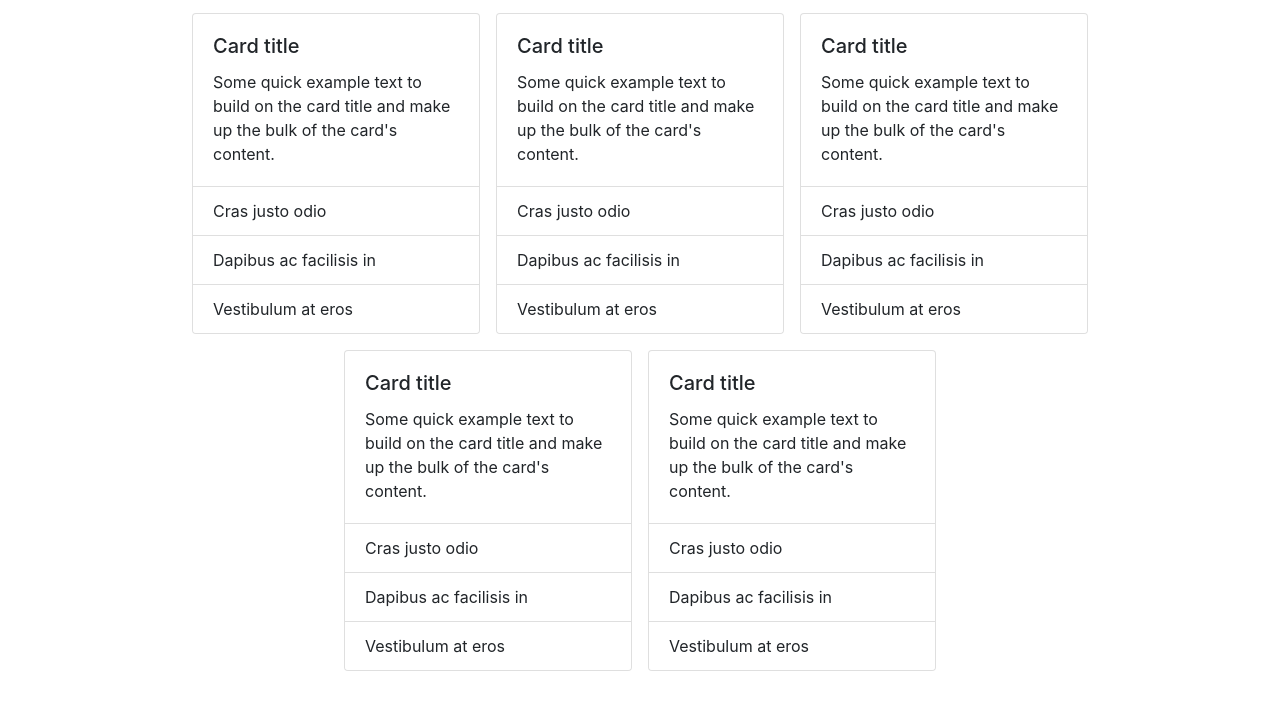
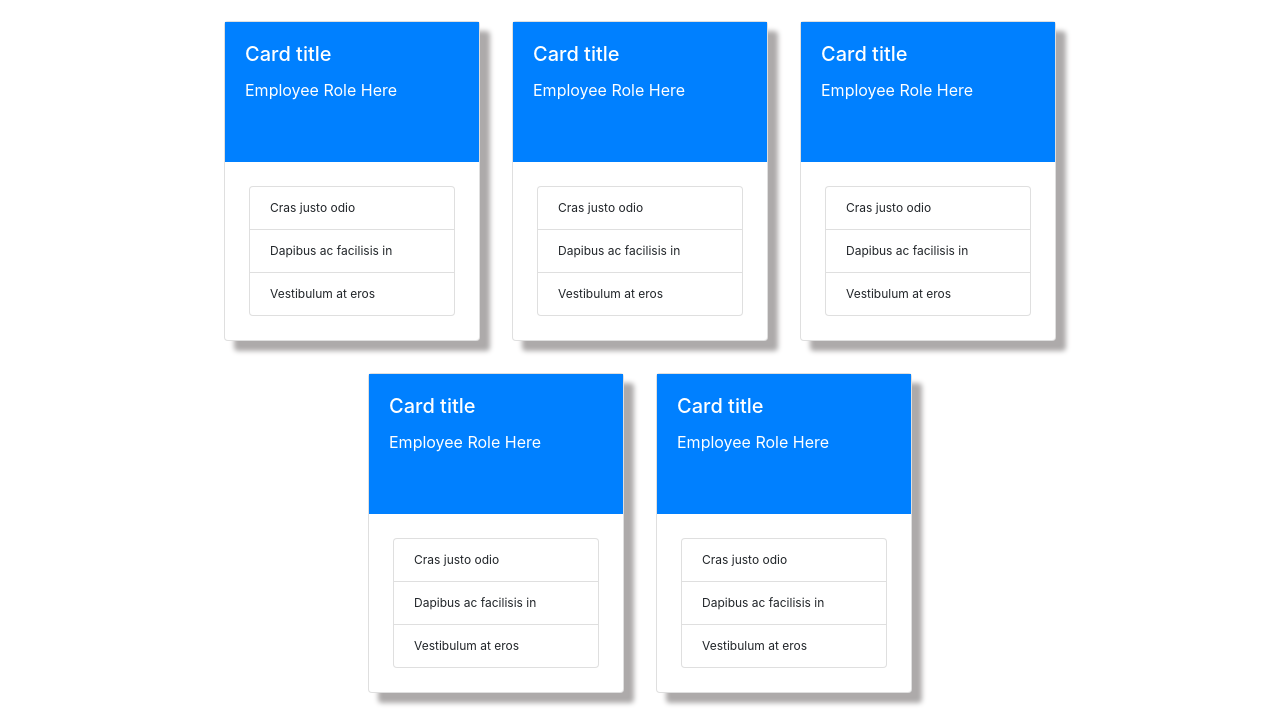
Before and after one commit to Wingz003/TeamBuilder-o-Luigi, a website: page display/index.html in a window 1280 px wide. Shown: the part 102-811 px from the top of the page. Drawn offline with nearby package versions, Linux system fonts and the light colour scheme.

Commit message:
added css and spacing to cards

```diff
--- a/display/index.html
+++ b/display/index.html
@@ -16,43 +16,37 @@
         <h1>My Team</h1>
     </header>
     <div class="row justify-content-center">
-        <div class="card m-2" style="width: 18rem;">
+        <div class="card m-3" style="width: 16rem;">
 
-            <div class="card-body">
+            <div class="card-body ">
                 <h5 class="card-title">Card title</h5>
-                <p class="card-text">Some quick example text to build on the card title and make up the bulk of the
-                    card's
-                    content.</p>
+                <p class="card-text">Employee Role Here</p>
             </div>
-            <ul class="list-group list-group-flush">
+            <ul class="list-group  m-4">
                 <li class="list-group-item">Cras justo odio</li>
                 <li class="list-group-item">Dapibus ac facilisis in</li>
                 <li class="list-group-item">Vestibulum at eros</li>
             </ul>
         </div>
-        <div class="card m-2" style="width: 18rem;">
+        <div class="card m-3" style="width: 16rem;">
 
             <div class="card-body">
                 <h5 class="card-title">Card title</h5>
-                <p class="card-text">Some quick example text to build on the card title and make up the bulk of the
-                    card's
-                    content.</p>
+                <p class="card-text">Employee Role Here</p>
             </div>
-            <ul class="list-group list-group-flush">
+            <ul class="list-group m-4">
                 <li class="list-group-item">Cras justo odio</li>
                 <li class="list-group-item">Dapibus ac facilisis in</li>
                 <li class="list-group-item">Vestibulum at eros</li>
             </ul>
         </div>
-        <div class="card m-2" style="width: 18rem;">
+        <div class="card m-3" style="width: 16rem;">
 
             <div class="card-body">
                 <h5 class="card-title">Card title</h5>
-                <p class="card-text">Some quick example text to build on the card title and make up the bulk of the
-                    card's
-                    content.</p>
+                <p class="card-text">Employee Role Here</p>
             </div>
-            <ul class="list-group list-group-flush">
+            <ul class="list-group m-4">
                 <li class="list-group-item">Cras justo odio</li>
                 <li class="list-group-item">Dapibus ac facilisis in</li>
                 <li class="list-group-item">Vestibulum at eros</li>
@@ -60,29 +54,25 @@
         </div>
     </div>
     <div class="row justify-content-center">
-        <div class="card m-2" style="width: 18rem;">
+        <div class="card m-3" style="width: 16rem;">
 
             <div class="card-body">
                 <h5 class="card-title">Card title</h5>
-                <p class="card-text">Some quick example text to build on the card title and make up the bulk of the
-                    card's
-                    content.</p>
+                <p class="card-text">Employee Role Here</p>
             </div>
-            <ul class="list-group list-group-flush">
+            <ul class="list-group m-4">
                 <li class="list-group-item">Cras justo odio</li>
                 <li class="list-group-item">Dapibus ac facilisis in</li>
                 <li class="list-group-item">Vestibulum at eros</li>
             </ul>
         </div>
-        <div class="card m-2" style="width: 18rem;">
+        <div class="card m-3" style="width: 16rem;">
 
             <div class="card-body">
                 <h5 class="card-title">Card title</h5>
-                <p class="card-text">Some quick example text to build on the card title and make up the bulk of the
-                    card's
-                    content.</p>
+                <p class="card-text">Employee Role Here</p>
             </div>
-            <ul class="list-group list-group-flush">
+            <ul class="list-group m-4">
                 <li class="list-group-item">Cras justo odio</li>
                 <li class="list-group-item">Dapibus ac facilisis in</li>
                 <li class="list-group-item">Vestibulum at eros</li>
--- a/display/style.css
+++ b/display/style.css
@@ -4,3 +4,15 @@ h1 {
     background-color: #ff3333;
     padding: 1.6rem;
 }
+.card {
+    box-shadow: 10px 10px 5px rgb(173, 170, 170) ;
+    height: 20rem;
+}
+.card-body {
+    background-color: #0080ff;
+    color: white;
+
+}
+ul li {
+    font-size: 12px;
+}
```
